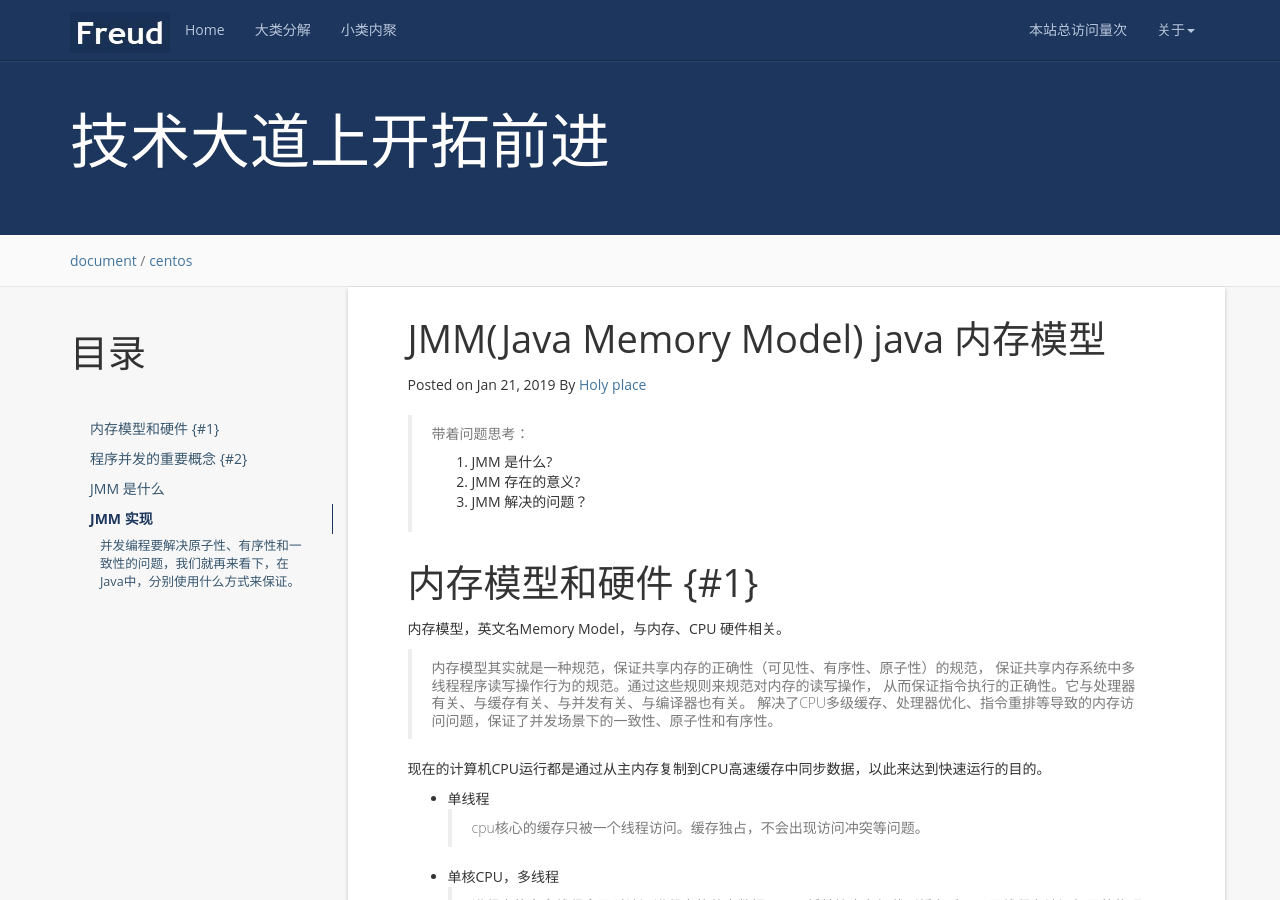
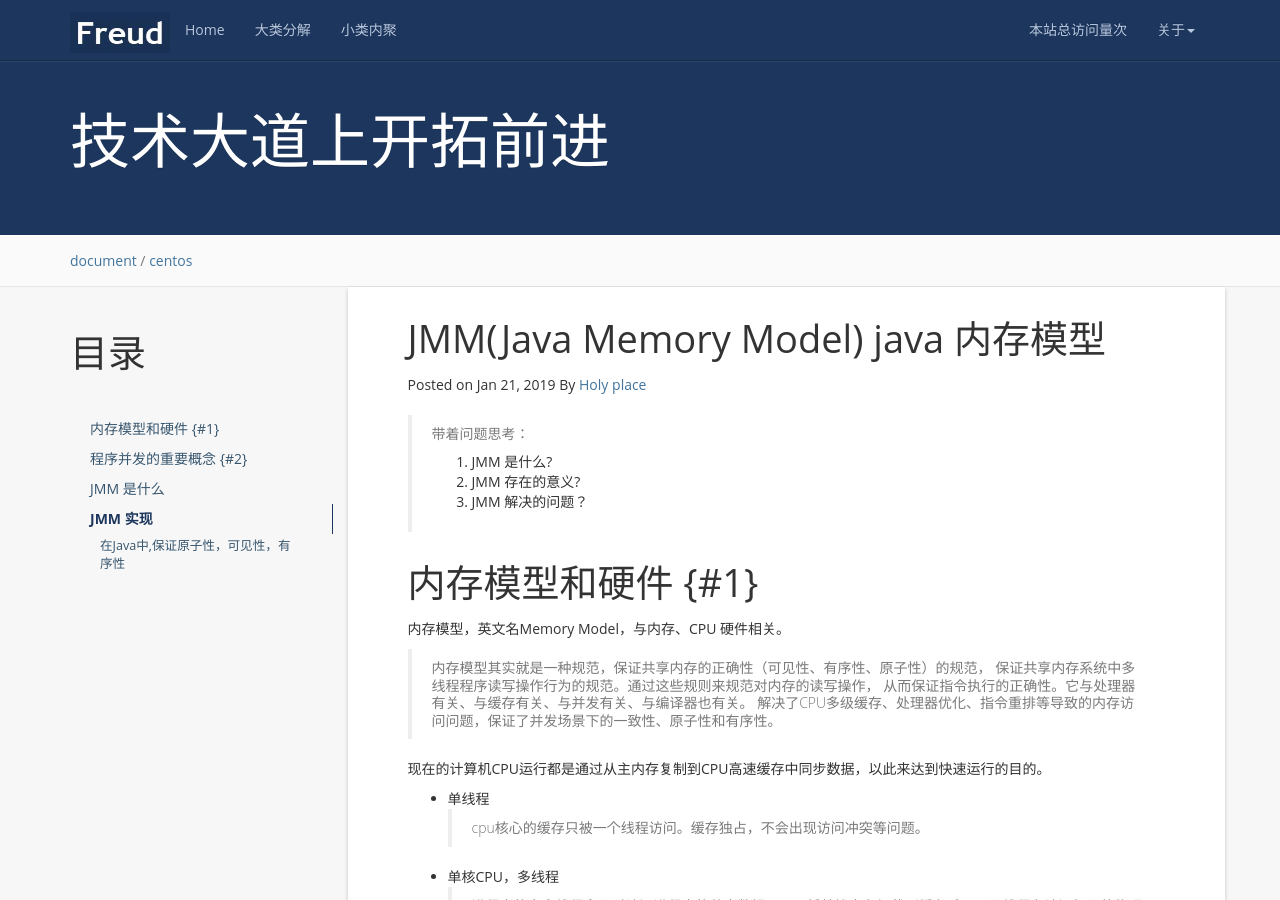
Before and after one commit to TorGor/TorGor.github.io, a Jekyll site: the page built from _posts/2019-01-22-java-JMM.md, in a window 1280 px wide and 900 px high. Built offline with Jekyll 4.4.1, drawn with Linux system fonts in a browser that asks for light colours; nearby versions of some CDN libraries; a script that is not in the unit is left out; comment, search, counter and statistics services are not loaded; some of the changed text lies outside the part shown.

```diff
--- a/_posts/2019-01-22-java-JMM.md
+++ b/_posts/2019-01-22-java-JMM.md
@@ -73,7 +73,7 @@
 在开发多线程的代码的时候，我们可以直接使用synchronized等关键字来控制并发，从来就不需要关心底层的编译器优化、缓存一致性等问题。
 所以，Java内存模型，除了定义了一套规范，还提供了一系列原语，封装了底层实现后，供开发者直接使用。
 
-###### 并发编程要解决原子性、有序性和一致性的问题，我们就再来看下，在Java中，分别使用什么方式来保证。
+###### 在Java中,保证原子性，可见性，有序性
 
 * 原子性
 > 在Java中，为了保证原子性，提供了两个高级的字节码指令monitorenter和monitorexit。在synchronized的实现原理文章中，介绍过，这两个字节码，在Java中对应的关键字就是synchronized。
```
Also changed, not shown: _posts/2018-04-24-centos-shadowsock.md (+1 -1 lines).
